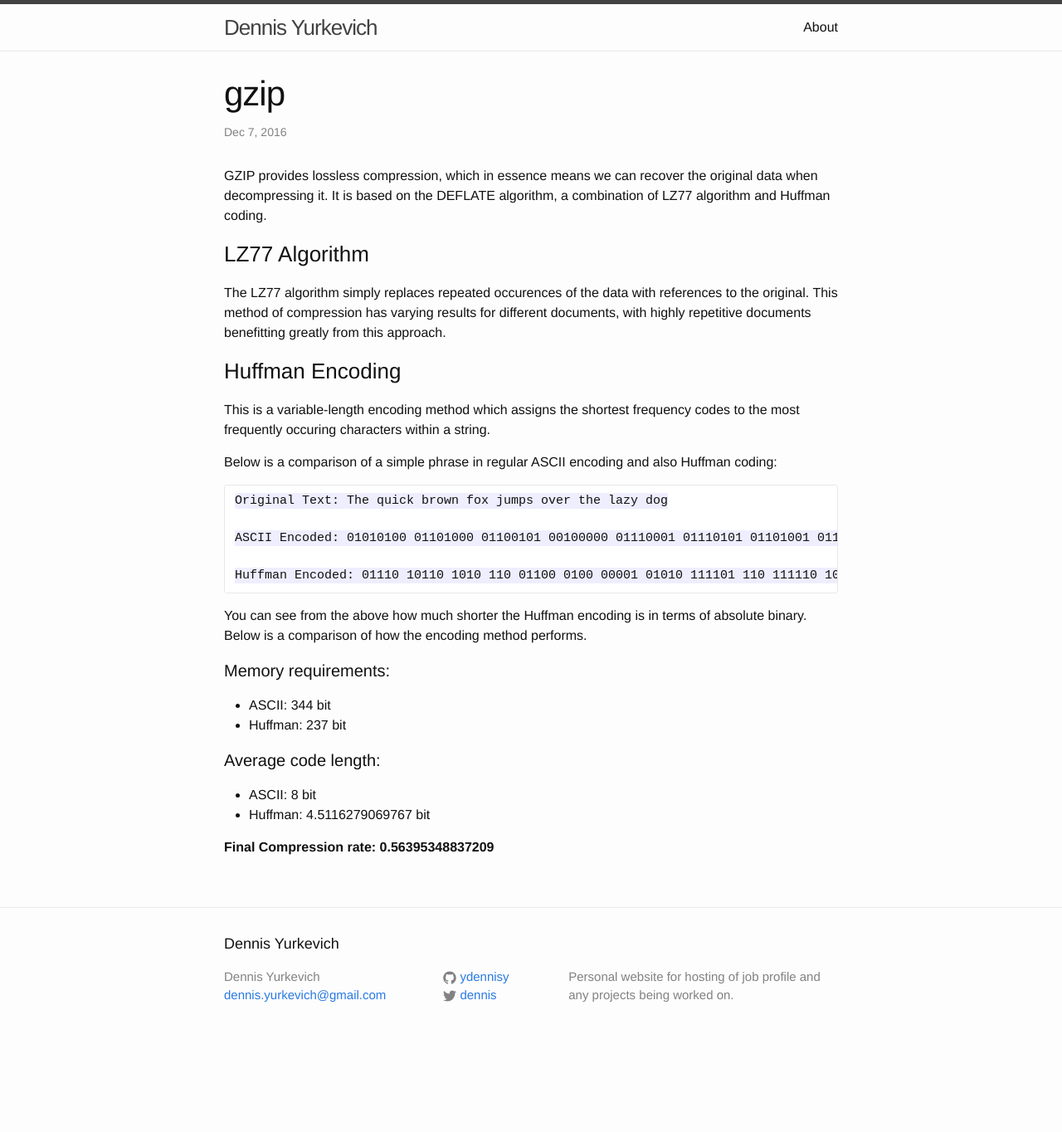
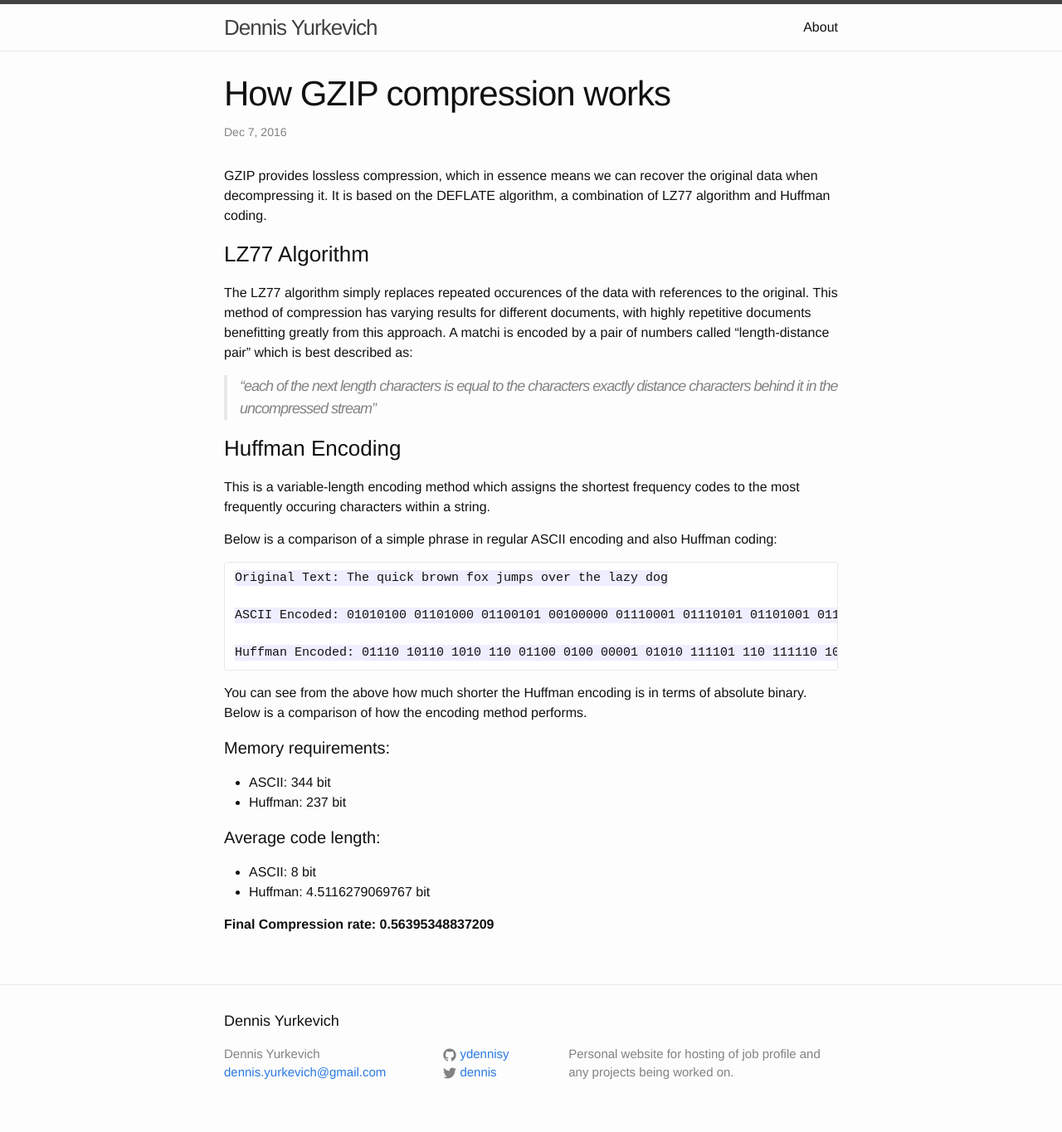
Before and after one commit to ydennisy/ydennisy.github.io, a Jekyll site: the page built from _posts/2016-12-07-how-gzip-compression-works.markdown, in a window 1280 px wide. Shown: the whole page at 83% size. Built offline with Jekyll 4.4.1, drawn with Linux system fonts in a browser that asks for light colours; before the commit the page ends 1271 px from its top, so only the background shows below that.

Commit message:
Update and rename 2016-12-07-gzip.markdown to 2016-12-07-how-gzip-compression-works.markdown

```diff
--- a/_posts/2016-12-07-gzip.markdown
+++ b/_posts/2016-12-07-how-gzip-compression-works.markdown
@@ -1,5 +1,5 @@
 ---
-title: gzip
+title: How GZIP compression works
 published: true
 layout: post
 ---
@@ -8,7 +8,9 @@ GZIP provides lossless compression, which in essence means we can recover the or
 
 ### LZ77 Algorithm
 
-The LZ77 algorithm simply replaces repeated occurences of the data with references to the original. This method of compression has varying results for different documents, with highly repetitive documents benefitting greatly from this approach.
+The LZ77 algorithm simply replaces repeated occurences of the data with references to the original. This method of compression has varying results for different documents, with highly repetitive documents benefitting greatly from this approach. A matchi is encoded by a pair of numbers called "length-distance pair" which is best described as:
+
+> "each of the next length characters is equal to the characters exactly distance characters behind it in the uncompressed stream"
 
 ### Huffman Encoding
 
```
